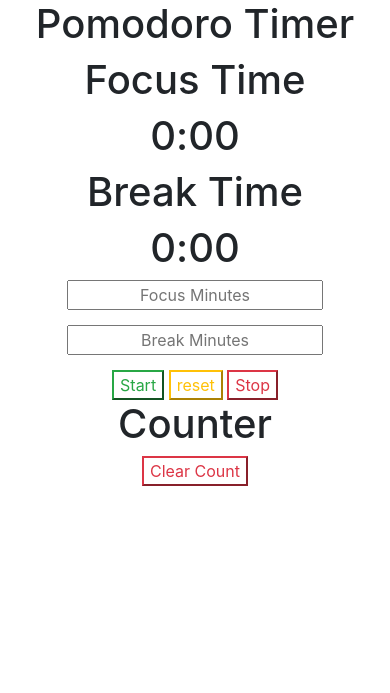
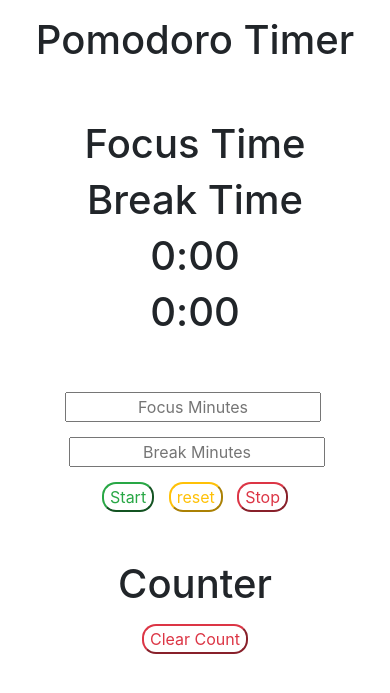
Before and after one commit to MrR-o-b-o-t/JS-Pomodoro, a PHP site: page /dist/main.html in a window 390 px wide. Shown: the top 693 px of the page. Run offline with PHP 8.4, Linux system fonts and the light colour scheme; some libraries are stand-ins or nearby versions.

Commit message:
General styling changes

```diff
--- a/dist/css/main.css
+++ b/dist/css/main.css
@@ -1,18 +1,14 @@
 body {
   text-align: center;
-}
-
-.clock-face {
-  display: -webkit-box;
-  display: -ms-flexbox;
-  display: flex;
-  -webkit-box-pack: center;
-      -ms-flex-pack: center;
-          justify-content: center;
 }
 
 .input-fields {
   margin: 0 0 15px 0;
   display: inline-block;
 }
+
+button {
+  margin: 0 5px 0 5px;
+  border-radius: 14px;
+}
 /*# sourceMappingURL=main.css.map */
--- a/dist/main.html
+++ b/dist/main.html
@@ -19,25 +19,43 @@
 
 <body onload="countDisplayCheck()">
 
-    <header>
+    <header class="row justify-content-center mt-3">
         <h1>Pomodoro Timer</h1>
     </header>
 
-    <div id="clock-container">
-        <div class="clock-face-container">
+    <div class="row mt-5">
+        <div class="col-md-6">
+        <div>
             <h1>Focus Time</h1>
-        <div class="clock-face">
+        </div>
+        </div>
+        <div class="col-md-6">
+        <div>
+            <h1>Break Time</h1>
+        </div>
+        </div>
+    </div>
+
+     <!-- Focus Time & Break Time Row -->
+    <div class="row mb-5">
+        <div class="col-md-6">
+            <div class="d-flex justify-content-center">
             <h1 id="w-minutes">0</h1><h1>:</h1><h1 id="w-seconds">00</h1>
             </div>
-        <h1>Break Time</h1>
-        <div class="clock-face">
+        </div>
+        <div class="col-md-6">
+            <div class="d-flex justify-content-center">
             <h1 id="b-minutes">0</h1><h1>:</h1><h1 id="b-seconds">00</h1>
             </div>
         </div>
-        <div class="input-fields">
+    </div>
+    <!-- End -->
+
+    <!-- Input Fields & Start/Reset/Stop Buttons -->
+    <div class="input-fields mr-1">
         <input class="text-center" type="text" id="focus-input" placeholder="Focus Minutes">
     </div>
-        <div class="input-fields">
+    <div class="input-fields ml-1">
         <input class="text-center" type="text" id="focus-break" placeholder="Break Minutes">
     </div>
     <div id="action">
@@ -45,19 +63,22 @@
         <button type="button" class="btn-outline-warning" id="reset">reset</button>
         <button type="button" class="btn-outline-danger" id="stop">Stop</button>
     </div>
-    </div>
+    <!-- End -->
 
-    <div class="counter">
+    <!-- Completed Cycles Counter -->
+    <div class="counter mt-5">
         <h1 id="counter-header">Counter</h1>
         <h2 id="counter-count">0</h2>
-        <button type="button" class="btn-outline-danger" id="clear-count">Clear Count</button>
+        <button type="button" class="btn-outline-danger mt-2" id="clear-count">Clear Count</button>
     </div>
+    <!-- End -->
 
     <script src="script.js"></script>
     <script src="https://code.jquery.com/jquery-3.2.1.slim.min.js" integrity="sha384-KJ3o2DKtIkvYIK3UENzmM7KCkRr/rE9/Qpg6aAZGJwFDMVNA/GpGFF93hXpG5KkN" crossorigin="anonymous"></script>
     <script src="https://cdnjs.cloudflare.com/ajax/libs/popper.js/1.12.9/umd/popper.min.js" integrity="sha384-ApNbgh9B+Y1QKtv3Rn7W3mgPxhU9K/ScQsAP7hUibX39j7fakFPskvXusvfa0b4Q" crossorigin="anonymous"></script>
     <script src="https://maxcdn.bootstrapcdn.com/bootstrap/4.0.0/js/bootstrap.min.js" integrity="sha384-JZR6Spejh4U02d8jOt6vLEHfe/JQGiRRSQQxSfFWpi1MquVdAyjUar5+76PVCmYl" crossorigin="anonymous"></script>
     </script>
+
 </body>
 
 </html>
--- a/scss/main.scss
+++ b/scss/main.scss
@@ -4,12 +4,12 @@
     text-align: $text-align;
 }
 
-.clock-face {
-    display: flex;
-    justify-content: center;
-}
-
 .input-fields{
     margin: 0 0 15px 0;
     display: inline-block;
 }
+
+button {
+    margin: 0 5px 0 5px;
+    border-radius: 14px;
+}
```
Also changed, not shown: dist/script.js, 1 other file. Lines whose indentation alone changed are shown as unchanged.
